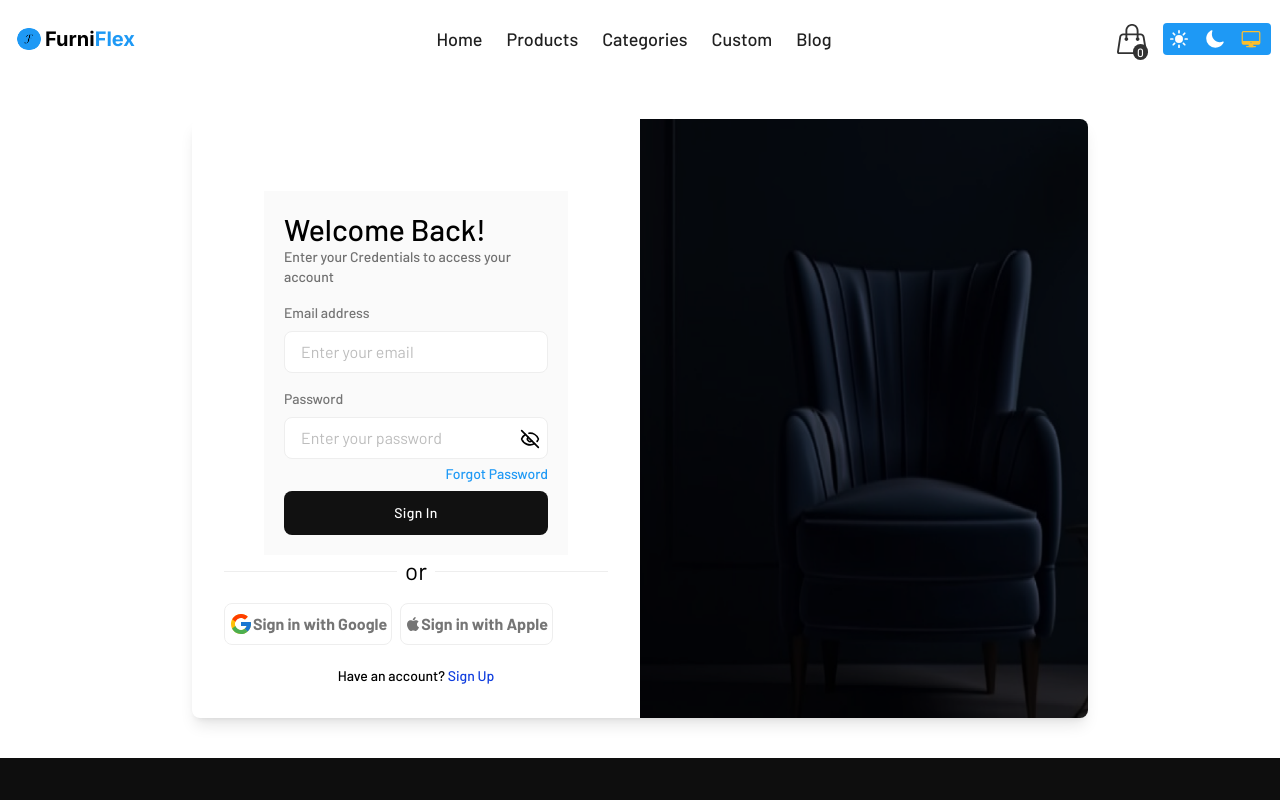
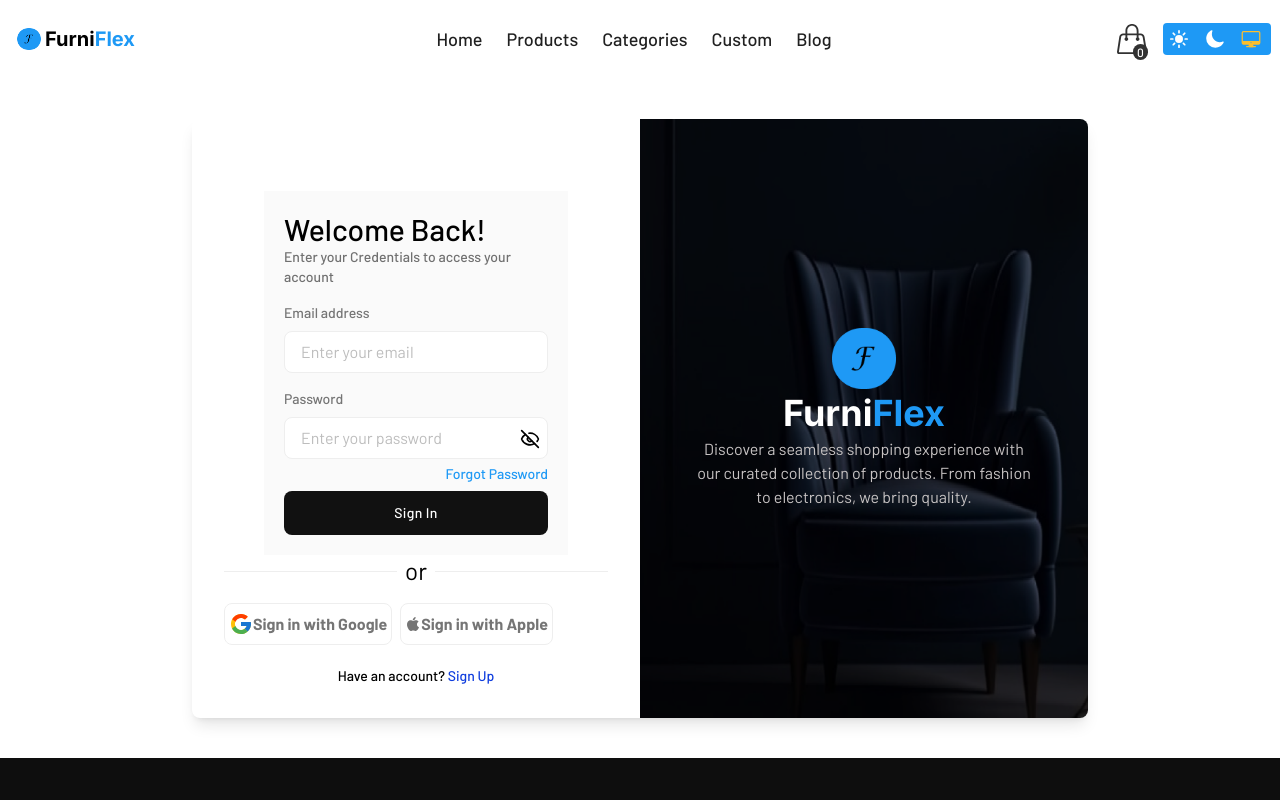
Before and after one commit to mstsurnalyakter/furni_flex, a React (Vite) app: page /login in a window 1280 px wide. Shown: the top 800 px of the page. Built offline with nearby package versions, Linux system fonts and the light colour scheme.

Commit message:
update: Login page text

```diff
--- a/src/page/authentication/Login.jsx
+++ b/src/page/authentication/Login.jsx
@@ -166,7 +166,19 @@
           style={{
             backgroundImage: `url(${authImage})`,
           }}
-        ></div>
+        >
+          <div className="flex flex-col mx-auto h-full items-center justify-center w-3/4 space-y-1">
+            <img className="w-16" src="icon.png" alt="" />
+            <h3 className="text-[#FFF] font-inter font-bold text-4xl">
+              Furni<span className="text-[#1E99F5]">Flex</span>
+            </h3>
+            <p className="text-[#C8C4C4] text-center">
+              Discover a seamless shopping experience with our curated
+              collection of products. From fashion to electronics, we bring
+              quality.
+            </p>
+          </div>
+        </div>
       </div>
     </div>
   );
```
